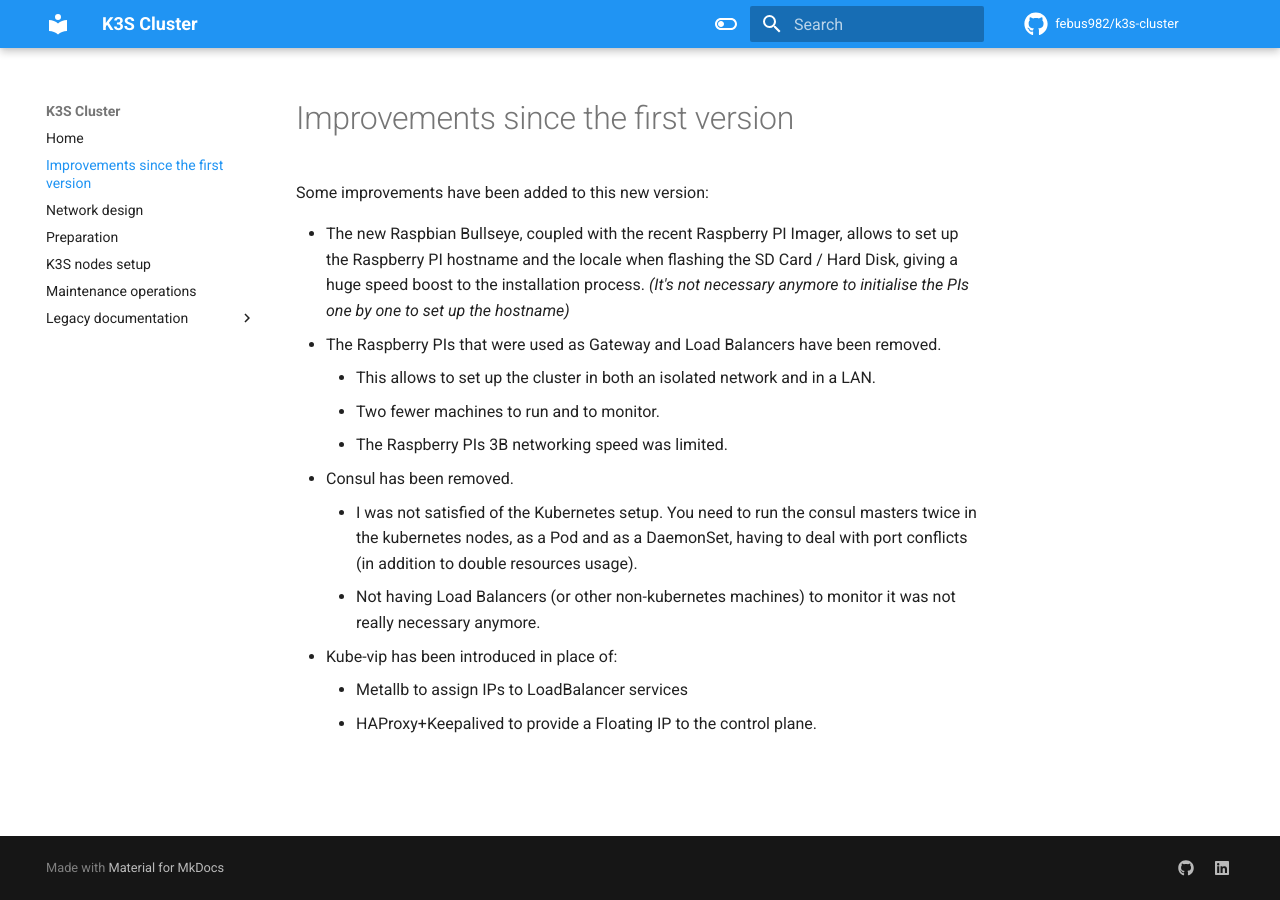
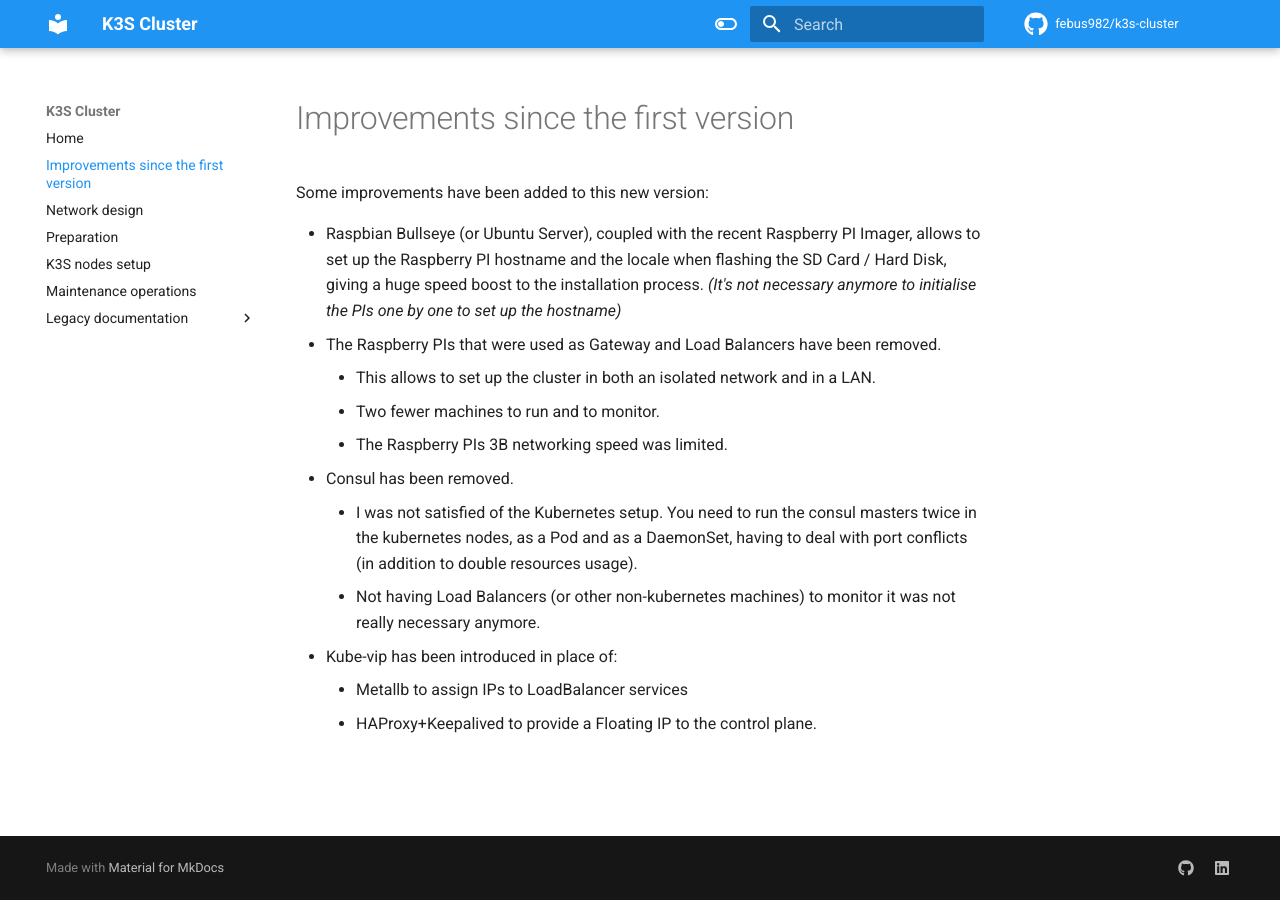
Before and after one commit to febus982/k3s-cluster, an MkDocs documentation site: the page built from docs/improvements_since_first_version.md, in a window 1280 px wide. Built offline with MkDocs 1.6.1 and Material for MkDocs 9.7.7, drawn with Linux system fonts in a browser that asks for light colours; comment, search, counter and statistics services are not loaded; the version menu is left out.

Commit message:
Add ubuntu support (#3)
* Remove deprecated playbook

* Use systemd-timesyncd instead of ntp

* Add Ubuntu support

* Become usage improvements, and ansible.builtin naming

* Update dependencies

* Add references to Ubuntu in the docs

* Add missing newline

```diff
--- a/docs/improvements_since_first_version.md
+++ b/docs/improvements_since_first_version.md
@@ -2,7 +2,7 @@
 
 Some improvements have been added to this new version:
 
-* The new Raspbian Bullseye, coupled with the recent Raspberry PI Imager, allows
+* Raspbian Bullseye (or Ubuntu Server), coupled with the recent Raspberry PI Imager, allows
   to set up the Raspberry PI hostname and the locale when flashing the SD Card / Hard Disk,
   giving a huge speed boost to the installation process. _(It's not necessary anymore
   to initialise the PIs one by one to set up the hostname)_
```
Also changed, not shown: docs/legacy/k3s_nodes.md (+1 -1 lines), docs/preparation.md (+3 -2 lines), 10 other files.
